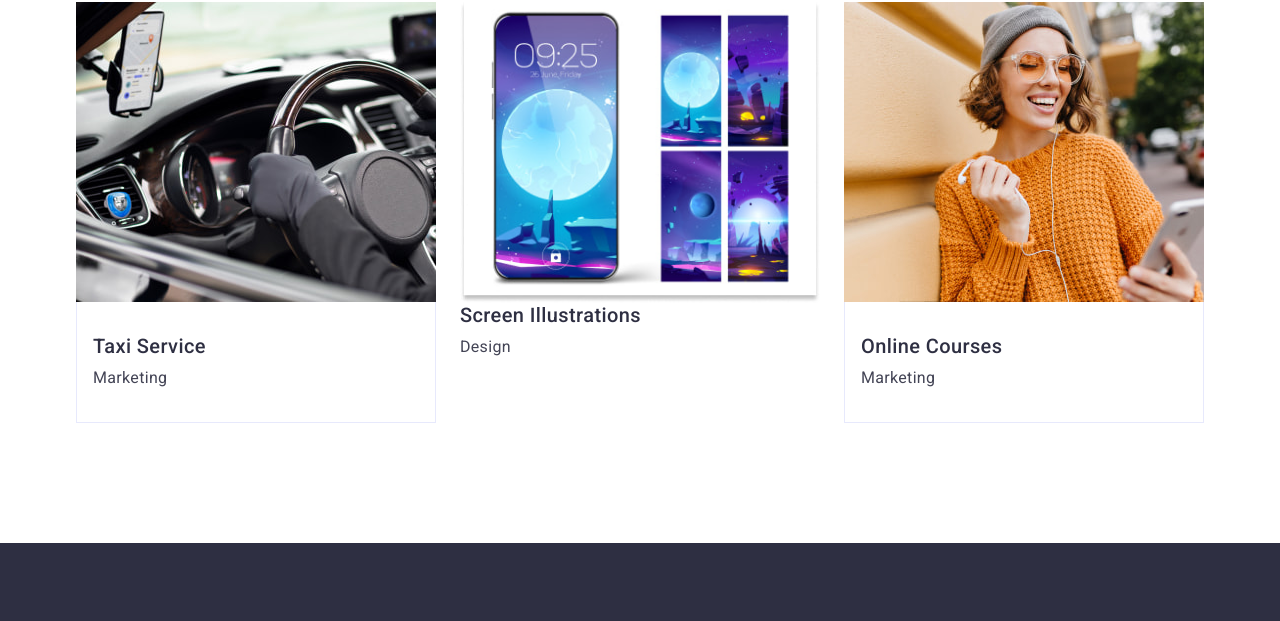
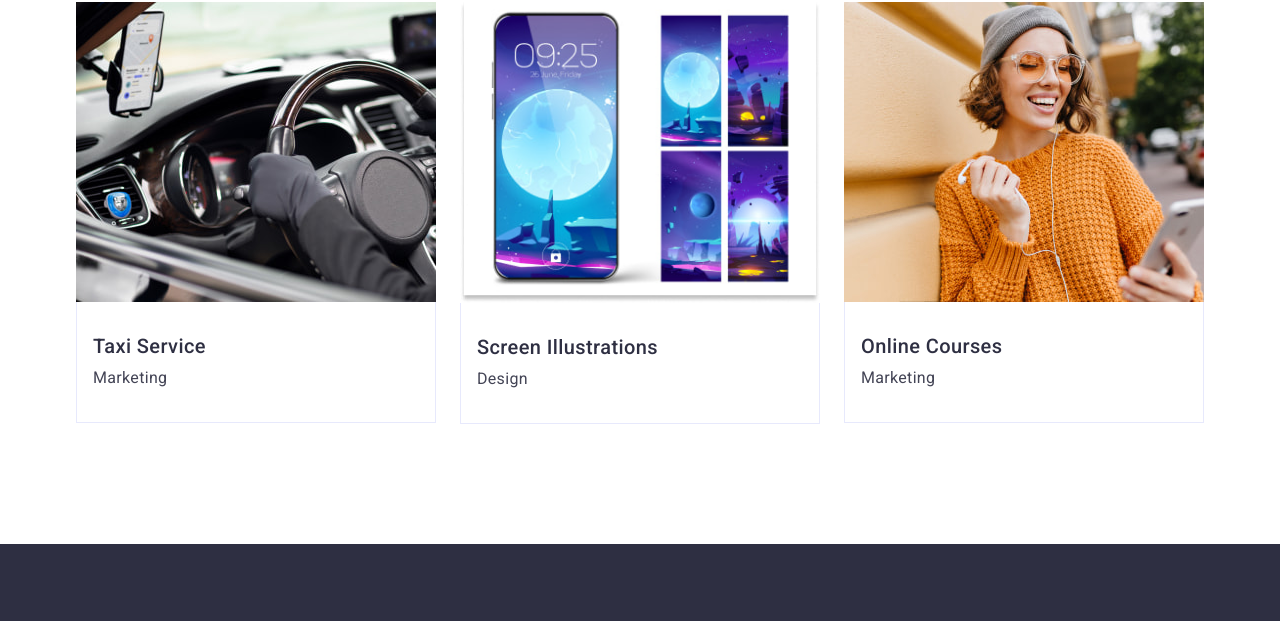
Before and after one commit to VladislavSavisko/goit-markup-hw-03, a plain HTML site: page index.html in a window 1280 px wide. Shown: the part 2540-3161 px from the top of the page. Drawn offline with nearby package versions, Linux system fonts and the light colour scheme.

Commit message:
plus debug

```diff
--- a/index.html
+++ b/index.html
@@ -152,8 +152,10 @@
             </li>
             <li class="page-txt-next-item">
                 <img src="./images/our-portfolio/img5.jpg" alt="Screen Illustrations" width="360">
+                <div class="forth-section-wrap-text">
                 <h3 class="sec-main-txt">Screen Illustrations</h3>
                 <p class="main-txt">Design</p>
+                </div>
             </li>
             <li class="page-txt-next-item">
                 <img src="./images/our-portfolio/img6.jpg" alt="Online Courses" width="360">
```
